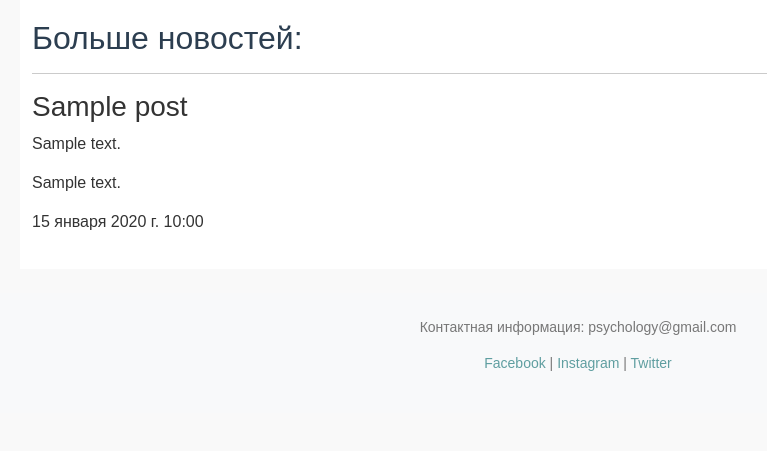
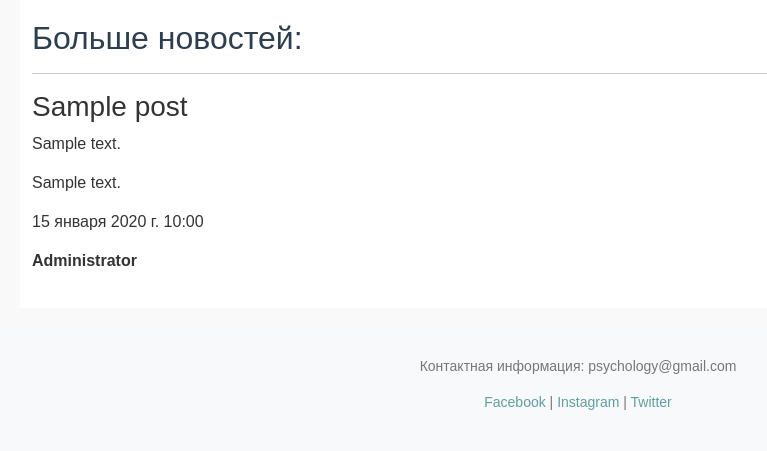
Before and after one commit to obogrelova/webDj_3, a Django app: page /news/ in a window 1280 px wide. Shown: the part 287-738 px from the top of the page, without its empty margins (62-829 px from the left). Run offline with Django 5.2, Linux system fonts and the light colour scheme; tables that the repository leaves empty hold one stand-in row (values such as "Sample post").

Commit message:
Update news.html

```diff
--- a/zerocoder/news/templates/news/news.html
+++ b/zerocoder/news/templates/news/news.html
@@ -14,6 +14,7 @@
         <p>{{ new.text }}</p>
         <p>{{ new.pub_date }}</p>
     </div>
+    <p style="text-aligh: right"><strong>Administrator</strong></p>
 {% endfor %}
 
 {% endblock %}
```
